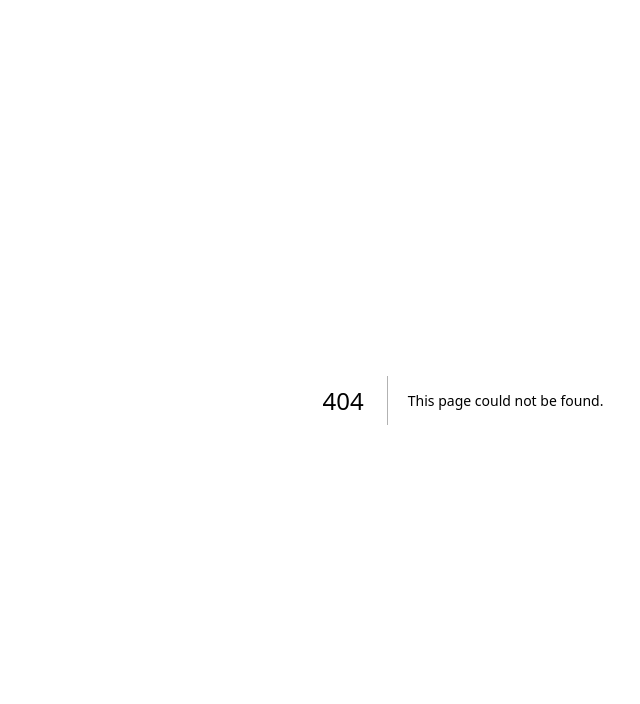
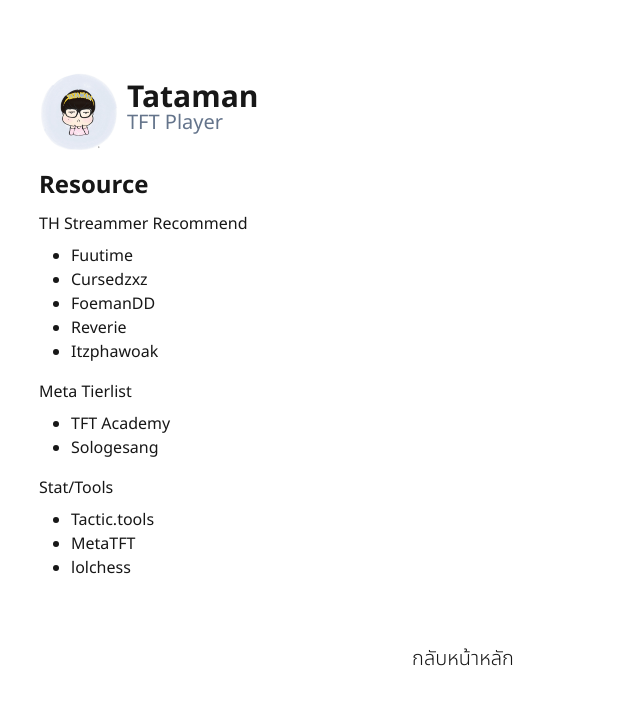
Before and after one commit to PongpolR/tataman-tft, a Next.js app: page /resource in a window 1280 px wide. Before the commit this address had no page. Shown: the top 704 px of the page, without its empty margins (177-817 px from the left). Built offline with nearby package versions, Linux system fonts and the light colour scheme.

Commit message:
edit nav style

```diff
--- a/app/components/Header.tsx
+++ b/app/components/Header.tsx
@@ -20,11 +20,22 @@
         </div>
 
         <nav>
-          <ul className="flex space-x-6">
+          <ul className="flex items-center space-x-4">
+            <li>
+              <a
+                href="/resource"
+                className="text-[24px] text-blue-600 font-semibold transition-all duration-300 hover:text-blue-800 hover:underline"
+              >
+                Resource
+              </a>
+            </li>
+            <li>
+              <span className="text-gray-600">|</span>
+            </li>
             <li>
               <a
                 href="/about"
-                className="hover:underline  text-[24px]"
+                className="text-[24px] text-blue-600 font-semibold transition-all duration-300 hover:text-blue-800 hover:underline"
               >
                 About
               </a>
@@ -36,15 +47,18 @@
         สวัสดีทุกคน ผมตาต้านะครับ เล่นเกม TFT (Teamfight Tactic) เป็นหลัก ต้องการที่จะแบ่งปันข่าวสาร และเทคนิคต่างๆ เกี่ยวกับเกมเท่าที่ทราบ สามารถอ่านได้ทั้งผู้เล่นใหม่ และผู้เล่นเก่า โดย blog นี้จะเน้นข้อมูลในเชิง <b>competitive</b> เป็นหลักครับ
       </div> */}
       <div className="container mx-auto max-w-[848px] p-6 bg-gray-100 rounded-lg shadow-md">
-  <h1 className="text-2xl font-semibold text-center mb-4">ถึงเวลาอัปเกรดความรู้ TFT ของคุณแล้ว – มาเริ่มกันเลย!</h1>
-  <p className="text-lg leading-relaxed text-gray-800 font-light text-justify">
-    ผมตาต้านะครับ เล่นเกม TFT (Teamfight Tactic) เป็นหลัก ต้องการที่จะแบ่งปันข่าวสาร
-    และเทคนิคต่างๆ เกี่ยวกับเกมเท่าที่ทราบ สามารถอ่านได้ทั้งผู้เล่นใหม่ และผู้เล่นเก่า โดย
-    blog นี้จะเน้นข้อมูลในเชิง <b className="font-medium text-blue-600">competitive </b>
-     เป็นหลักครับ
-  </p>
-</div>
-
+        <h1 className="text-2xl font-semibold text-center mb-4">
+          ถึงเวลาอัปเกรดความรู้ TFT ของคุณแล้ว – มาเริ่มกันเลย!
+        </h1>
+        <p className="text-lg leading-relaxed text-gray-800 font-light text-justify">
+          ผมตาต้านะครับ เล่นเกม TFT (Teamfight Tactic) เป็นหลัก
+          ต้องการที่จะแบ่งปันข่าวสาร และเทคนิคต่างๆ เกี่ยวกับเกมเท่าที่ทราบ
+          สามารถอ่านได้ทั้งผู้เล่นใหม่ และผู้เล่นเก่า โดย blog
+          นี้จะเน้นข้อมูลในเชิง{" "}
+          <b className="font-medium text-blue-600">competitive </b>
+          เป็นหลักครับ
+        </p>
+      </div>
     </header>
   );
 };
--- a/app/layout.tsx
+++ b/app/layout.tsx
@@ -8,7 +8,7 @@
 });
 
 export const metadata: Metadata = {
-  title: "TatamanTFT",
+  title: "Tataman TFT",
   description: "Tataman TFT Blog",
 };
 
--- /dev/null
+++ b/app/resource/page.tsx
@@ -0,0 +1,125 @@
+"use client";
+import Image from "next/image";
+import Link from "next/link";
+
+const About = () => {
+  const peakRank = [
+    { set: "SET 8", rank: "Platinum III" },
+    { set: "SET 8.5", rank: "Diamond I" },
+    { set: "SET 9", rank: "Grandmaster" },
+    { set: "SET 9.5", rank: "Master" },
+    { set: "SET 10", rank: "Master" },
+    { set: "SET 11", rank: "Master" },
+    { set: "SET 12", rank: "Master" },
+  ];
+
+  const tournaments = [
+    {
+      set: "SET 9",
+      events: [{ name: "Chibi Tournament", result: "Top 128" }],
+    },
+    {
+      set: "SET 10",
+      events: [
+        { name: "Chalieo Cup", result: "Top 128" },
+        { name: "SV Tournament", result: "1st place🏆" },
+        {
+          name: "กิจกรรม discord's ได้โปรดมาเล่นเถอะครับพี่",
+          result: "Top 128",
+        },
+        { name: "TFT Battle Arena [GAMIQO]", result: "TOP 16" },
+        {
+          name: "TFT Community Tournament Comp ครั้งที่ 2 [OvertimeCo]",
+          result: "Top 128",
+        },
+      ],
+    },
+    {
+      set: "SET 11",
+      events: [
+        { name: "TFT Lunar Tournament [SPU]", result: "Top 64" },
+        { name: "TFT Battle Arena SS2 [GAMIQO]", result: "TOP 64" },
+        {
+          name: "TFT Draw Your Destiny Open Tournament",
+          result: "Qualifier Round - Top 512",
+        },
+      ],
+    },
+    {
+      set: "SET 12",
+      events: [
+        {
+          name: "TFT Master Of Magic Open Tournament",
+          result: "Qualifier Round - Top 1024",
+        },
+      ],
+    },
+    // {
+    //   set: "SET 13",
+    //   events: [
+    //     {
+    //       name: "Coming soon...",
+    //       result: "",
+    //     },
+    //   ],
+    // },
+  ];
+
+  return (
+    <div className="bg-white min-h-screen p-6  max-w-[896px] mx-auto mt-12">
+      <div className="">
+        <div className="flex">
+          <Image src="/ttm.jpg" alt="" height={80} width={80} />
+          <div className="mt-2">
+            <Link href="/" className="text-3xl font-extrabold ml-2">
+              Tataman
+            </Link>
+            <div className="ml-2 -mt-2 text-[20px] text-slate-500">
+              TFT Player
+            </div>
+          </div>
+        </div>
+      </div>
+      <h1 className="text-[24px] font-black mt-4 mb-2">Resource</h1>
+      <div className="mb-2 text-justify">TH Streammer Recommend</div>
+
+      <div>
+        <ul className="ml-8 list-disc mb-4">
+          <li>Fuutime</li>
+          <li>Cursedzxz</li>
+          <li>FoemanDD</li>
+          <li>Reverie</li>
+          <li>Itzphawoak</li>
+        </ul>
+      </div>
+
+      <div className="mb-2 text-justify">Meta Tierlist</div>
+      <div>
+        <ul className="ml-8 list-disc mb-4">
+          <li>TFT Academy</li>
+          <li>Sologesang</li>
+        </ul>
+      </div>
+
+      <div className="mb-2 text-justify">Stat/Tools</div>
+      <div>
+        <ul className="ml-8 list-disc mb-4">
+          <li>Tactic.tools</li>
+          <li>MetaTFT</li>
+          <li>lolchess</li>
+        </ul>
+      </div>
+
+      <div className="flex mt-16">
+        <Link
+          href={"/"}
+          className="text-[20px] hover:underline text-center mx-auto font-light"
+        >
+          กลับหน้าหลัก
+        </Link>
+      </div>
+    </div>
+  );
+};
+
+export default About;
```
